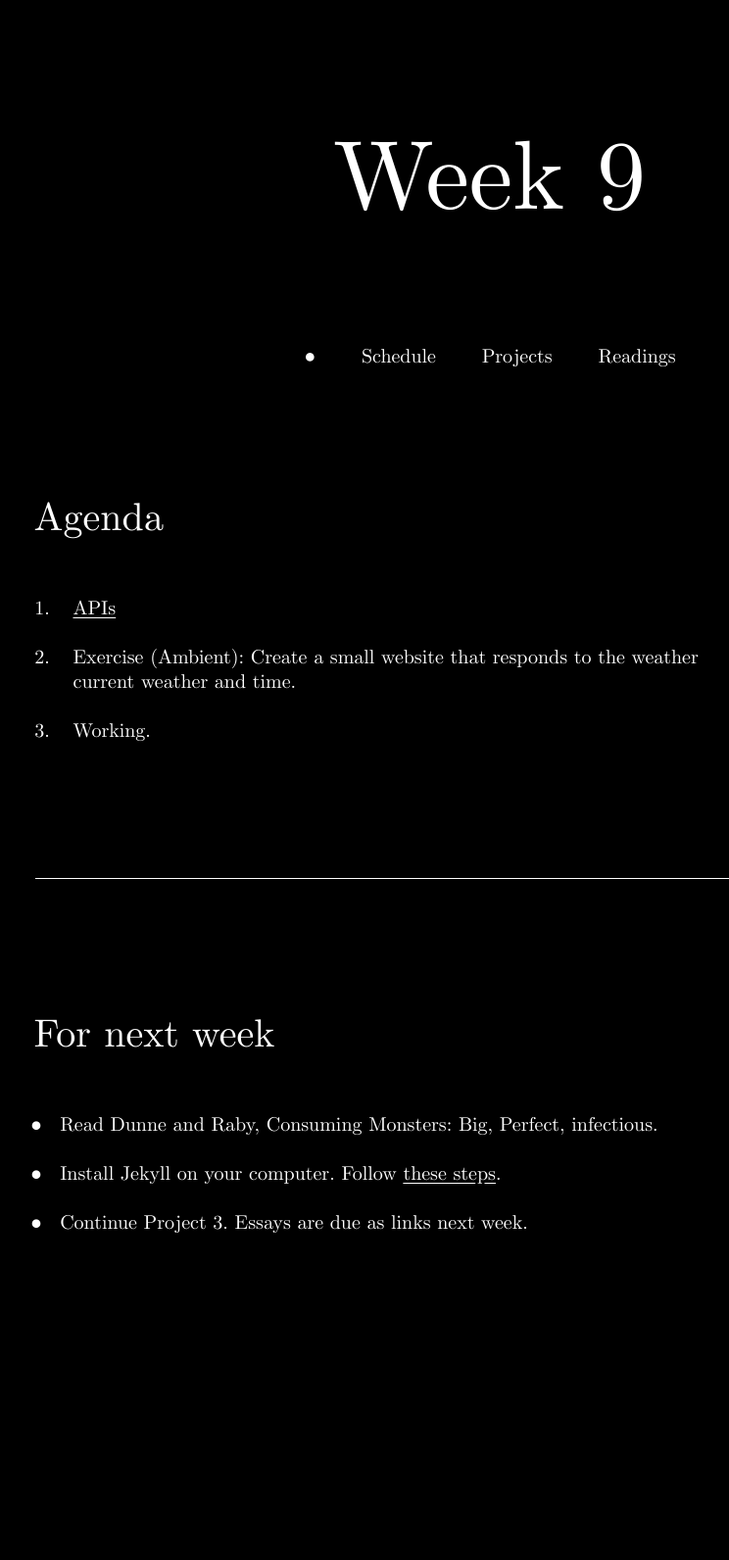
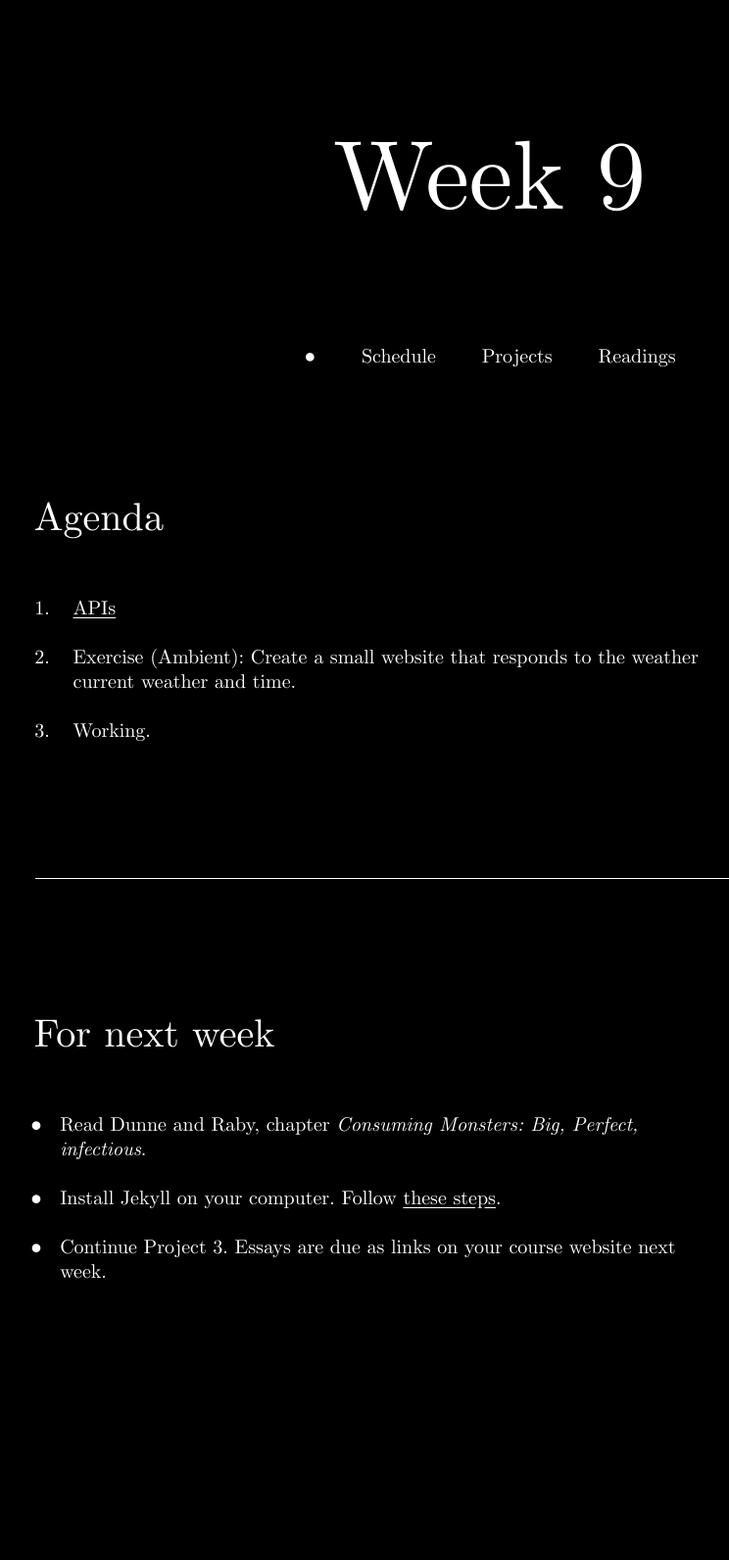
Before and after one commit to eli8527/source-f22, a Jekyll site: the page built from week/9.md, in a window 1280 px wide. Shown: the whole page at 98% size, without its empty margins (140-884 px from the left). Built offline with Jekyll 4.4.1, drawn with Linux system fonts in a browser that asks for light colours; before the commit the page ends 1542 px from its top, so only the background shows below that.

Commit message:
flesh out

```diff
--- a/week/9.md
+++ b/week/9.md
@@ -23,8 +23,8 @@ active: true
 ## For next week
 
 
-* Read Dunne and Raby, Consuming Monsters: Big, Perfect, infectious.
+* Read Dunne and Raby, chapter *Consuming Monsters: Big, Perfect, infectious*.
 
 * Install Jekyll on your computer. Follow [these steps](https://jekyllrb.com/docs/installation/macos/).
 
-* Continue Project 3. Essays are due as links next week.
+* Continue Project 3. Essays are due as links on your course website next week.
```
